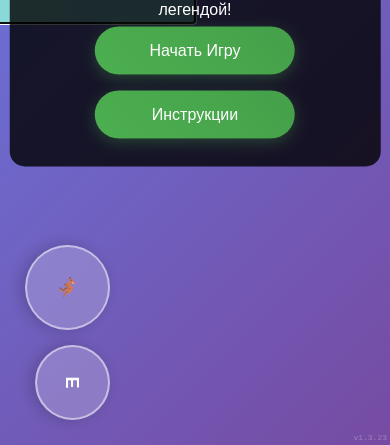
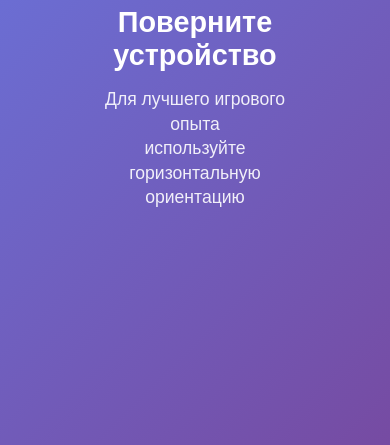
Before and after one commit to Krigston/Pepe, a website built with Vite: page index.html in a window 390 px wide. Shown: the part 399-844 px from the top of the page. Built offline with nearby package versions, Linux system fonts and the light colour scheme.

Commit message:
Убран поломанный CSS поворот, добавлено красивое сообщение о повороте
- Удален весь CSS код принудительного поворота (создавал визуальный хаос)
- Добавлено элегантное сообщение с просьбой повернуть устройство
- Анимированная иконка поворота с bounce эффектом
- Красивый градиентный фон для сообщения
- Автоматическая перезагрузка при смене ориентации
- Игра скрывается в портретном режиме и показывается в горизонтальном

```diff
--- a/index.html
+++ b/index.html
@@ -417,18 +417,49 @@
             50% { opacity: 1; transform: translateX(-50%) scale(1.05); }
         }
 
-        /* Умная адаптация ориентации */
-        .portrait-adapted {
-            overflow: hidden;
+        /* Сообщение о повороте устройства */
+        .rotate-message {
+            position: fixed;
+            top: 0;
+            left: 0;
+            width: 100vw;
+            height: 100vh;
+            background: linear-gradient(135deg, #667eea 0%, #764ba2 100%);
+            display: flex;
+            align-items: center;
+            justify-content: center;
+            z-index: 10000;
+            color: white;
+            text-align: center;
         }
 
-        .portrait-adapted #gameContainer {
-            overflow: visible;
+        .rotate-content {
+            padding: 40px;
+            max-width: 300px;
         }
 
-        .landscape-mode #gameCanvas {
-            width: 100vw;
-            height: 100vh;
+        .rotate-icon {
+            font-size: 4rem;
+            margin-bottom: 20px;
+            animation: bounce 2s infinite;
+        }
+
+        .rotate-content h2 {
+            font-size: 1.8rem;
+            margin: 20px 0 15px 0;
+            font-weight: bold;
+        }
+
+        .rotate-content p {
+            font-size: 1.1rem;
+            opacity: 0.9;
+            line-height: 1.4;
+        }
+
+        @keyframes bounce {
+            0%, 20%, 50%, 80%, 100% { transform: translateY(0); }
+            40% { transform: translateY(-10px); }
+            60% { transform: translateY(-5px); }
         }
 
         .modal-content {
--- a/package.json
+++ b/package.json
@@ -1,6 +1,6 @@
 {
   "name": "pepe-game",
-  "version": "1.3.23",
+  "version": "1.3.24",
   "description": "Легендарная игра про Пепе с поддержкой мобильных устройств",
   "main": "index.html",
   "keywords": [
--- a/src/Game.ts
+++ b/src/Game.ts
@@ -57,22 +57,16 @@ export class Game {
     private setupResponsiveCanvas(): void {
         const resizeCanvas = () => {
             if (MobileUtils.isMobileDevice()) {
-                // Умная адаптация размеров для поворота
+                // Простое использование размеров экрана
                 const screenWidth = window.innerWidth;
                 const screenHeight = window.innerHeight;
-                const isPortrait = screenHeight > screenWidth;
 
-                if (isPortrait) {
-                    // В портретном режиме canvas будет повернут, меняем размеры местами
-                    this.canvas.width = screenHeight;
-                    this.canvas.height = screenWidth;
-                } else {
-                    // В горизонтальном режиме используем обычные размеры
-                    this.canvas.width = screenWidth;
-                    this.canvas.height = screenHeight;
-                }
+                // Всегда используем размеры экрана как есть
+                this.canvas.width = screenWidth;
+                this.canvas.height = screenHeight;
 
-                // CSS размеры не меняем - поворот делается через transform
+                this.canvas.style.width = '100vw';
+                this.canvas.style.height = '100vh';
 
                 console.log(`Mobile canvas: ${screenWidth}x${screenHeight} (${MobileUtils.isLandscape() ? 'landscape' : 'portrait'})`);
             } else {
--- a/src/VersionManager.ts
+++ b/src/VersionManager.ts
@@ -1,6 +1,6 @@
 export class VersionManager {
     // Версия из package.json (будет обновляться автоматически)
-    public static readonly CURRENT_VERSION = '1.3.23';
+    public static readonly CURRENT_VERSION = '1.3.24';
 
     public static getVersion(): string {
         return this.CURRENT_VERSION;
--- a/src/main.ts
+++ b/src/main.ts
@@ -38,8 +38,8 @@ class Main {
             // Отключаем зум
             this.disableMobileZoom();
 
-            // Умная адаптация под портретный режим
-            this.adaptPortraitMode();
+            // Просто адаптируем игру под любую ориентацию
+            this.setupOrientationAdaptation();
 
             // Показываем мобильные элементы управления
             this.inputManager.showMobileControls();
@@ -96,56 +96,45 @@ class Main {
         }, 1000);
     }
 
-    private adaptPortraitMode(): void {
-        // Если устройство в портретном режиме - адаптируем игру под горизонтальное отображение
+    private setupOrientationAdaptation(): void {
         const isPortrait = window.innerHeight > window.innerWidth;
 
         if (isPortrait) {
-            console.log('📱 Портретный режим обнаружен - применяем умную адаптацию');
-
-            // Применяем CSS классы для умного поворота
-            document.body.classList.add('portrait-adapted');
-
-            // Настраиваем canvas для портретного режима с горизонтальным контентом
-            const canvas = document.querySelector('#gameCanvas') as HTMLCanvasElement;
-            if (canvas) {
-                canvas.style.transform = 'rotate(90deg)';
-                canvas.style.transformOrigin = 'center center';
-                canvas.style.width = '100vh';
-                canvas.style.height = '100vw';
-                canvas.style.position = 'fixed';
-                canvas.style.top = '50%';
-                canvas.style.left = '50%';
-                canvas.style.marginTop = '-50vw';
-                canvas.style.marginLeft = '-50vh';
-            }
-
-            // Поворачиваем мобильные контролы
-            const mobileControls = document.querySelector('.mobile-controls') as HTMLElement;
-            if (mobileControls) {
-                mobileControls.style.transform = 'rotate(90deg)';
-                mobileControls.style.transformOrigin = 'center center';
-                mobileControls.style.width = '100vh';
-                mobileControls.style.height = '100vw';
-                mobileControls.style.position = 'fixed';
-                mobileControls.style.top = '50%';
-                mobileControls.style.left = '50%';
-                mobileControls.style.marginTop = '-50vw';
-                mobileControls.style.marginLeft = '-50vh';
-            }
+            console.log('📱 Портретный режим - показываем сообщение о повороте');
+            this.showRotateMessage();
         } else {
-            console.log('🖥️ Горизонтальный режим - используем стандартное отображение');
-            document.body.classList.add('landscape-mode');
+            console.log('🖥️ Горизонтальный режим - игра готова');
+            document.body.classList.add('landscape-ready');
         }
 
         // Отслеживаем изменения ориентации
         window.addEventListener('orientationchange', () => {
             setTimeout(() => {
-                location.reload(); // Перезагружаем для корректной адаптации
+                location.reload();
             }, 100);
         });
 
-        console.log('🎯 Умная адаптация ориентации настроена');
+        console.log('🎯 Адаптация ориентации настроена');
+    }
+
+    private showRotateMessage(): void {
+        const message = document.createElement('div');
+        message.className = 'rotate-message';
+        message.innerHTML = `
+            <div class="rotate-content">
+                <div class="rotate-icon">📱➡️📱</div>
+                <h2>Поверните устройство</h2>
+                <p>Для лучшего игрового опыта<br>используйте горизонтальную ориентацию</p>
+            </div>
+        `;
+
+        document.body.appendChild(message);
+
+        // Скрываем игровой контент
+        const gameContainer = document.querySelector('#gameContainer') as HTMLElement;
+        if (gameContainer) {
+            gameContainer.style.display = 'none';
+        }
     }
 
 
```
